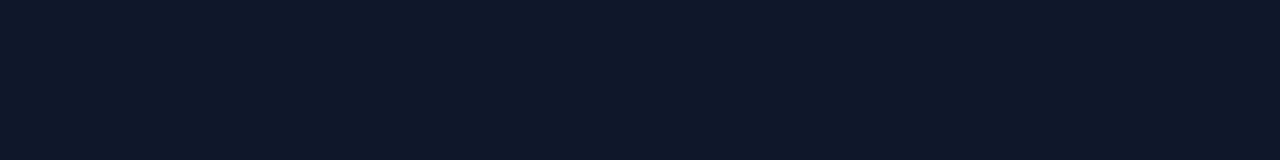
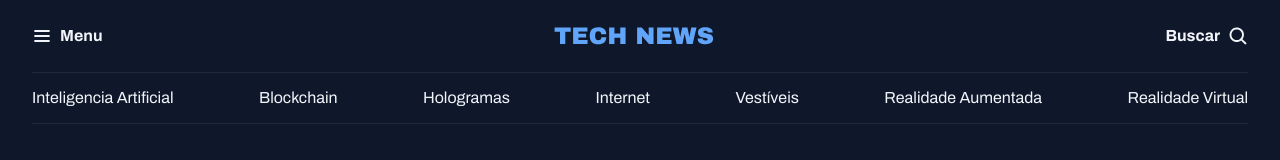
Before and after one commit to ygoralvesc1/PORTAL-DE-NOTICIAS, a plain HTML site: page index.html in a window 1280 px wide. Drawn offline with Linux system fonts and the light colour scheme.

Commit message:
criando header para aplicacao

```diff
--- a/index.html
+++ b/index.html
@@ -11,6 +11,29 @@
     <link href="https://fonts.googleapis.com/css2?family=Archivo:ital,wght@0,100..900;1,100..900&display=swap" rel="stylesheet">
 </head>
 <body>
-
+    <header class="container">
+        <nav id="primary" class="grid grid-flow-col">
+            <div>
+                <img src="./assets/icons/List.svg" alt="icone de menu">
+                <strong>Menu</strong>
+            </div>
+            <div>
+                <img src="./assets/Logo.svg" alt="techNews logo">
+            </div>
+            <div>
+                <strong>Buscar</strong>
+                <img src="./assets/icons/MagnifyingGlass.svg" alt="Icone de lupa para pesquisa">
+            </div>
+        </nav>
+        <nav id="secondary" class="grid grid-flow-col">
+            <a href="#">Inteligencia Artificial</a>
+            <a href="#">Blockchain</a>
+            <a href="#">Hologramas</a>
+            <a href="#">Internet</a>
+            <a href="#">Vestíveis</a>
+            <a href="#">Realidade Aumentada</a>
+            <a href="#">Realidade Virtual</a>
+        </nav>
+    </header>
 </body>
 </html>
--- a/styles/global.css
+++ b/styles/global.css
@@ -39,3 +39,17 @@ a:hover {
 h1, h2, h3 {
     font: inherit;
 }
+
+.grid {
+    display: grid;
+}
+
+.grid-flow-col {
+    grid-auto-flow: column;
+}
+
+.container {
+    max-width: 1280px;
+    padding-inline: 32px;
+    margin-inline: auto;
+}
--- /dev/null
+++ b/styles/header.css
@@ -0,0 +1,23 @@
+#primary {
+    padding-block: 20px;
+
+    div{
+        display: flex;
+        align-items: center;
+        gap: 8px;
+    }
+
+    div:nth-child(2) {
+        margin-inline: auto;
+    }
+    div:nth-child(3) {
+        justify-self: end;
+    }
+}
+
+#secondary {
+    padding-block: 14px;
+    border: solid 1px var(--stroke-color);
+    border-inline: none;
+    justify-content: space-between;
+}
--- a/styles/index.css
+++ b/styles/index.css
@@ -1 +1,2 @@
 @import url(global.css);
+@import url(header.css);
```
